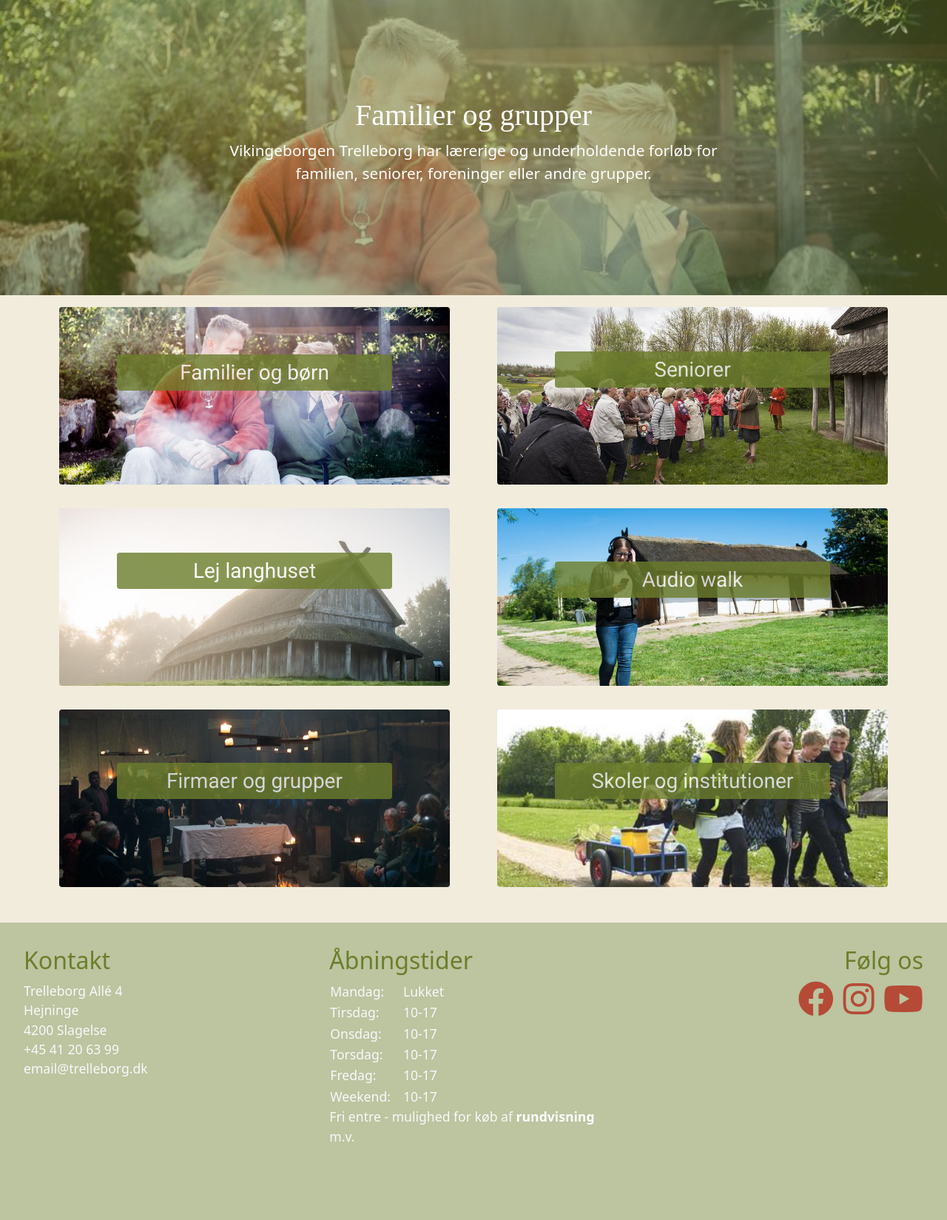
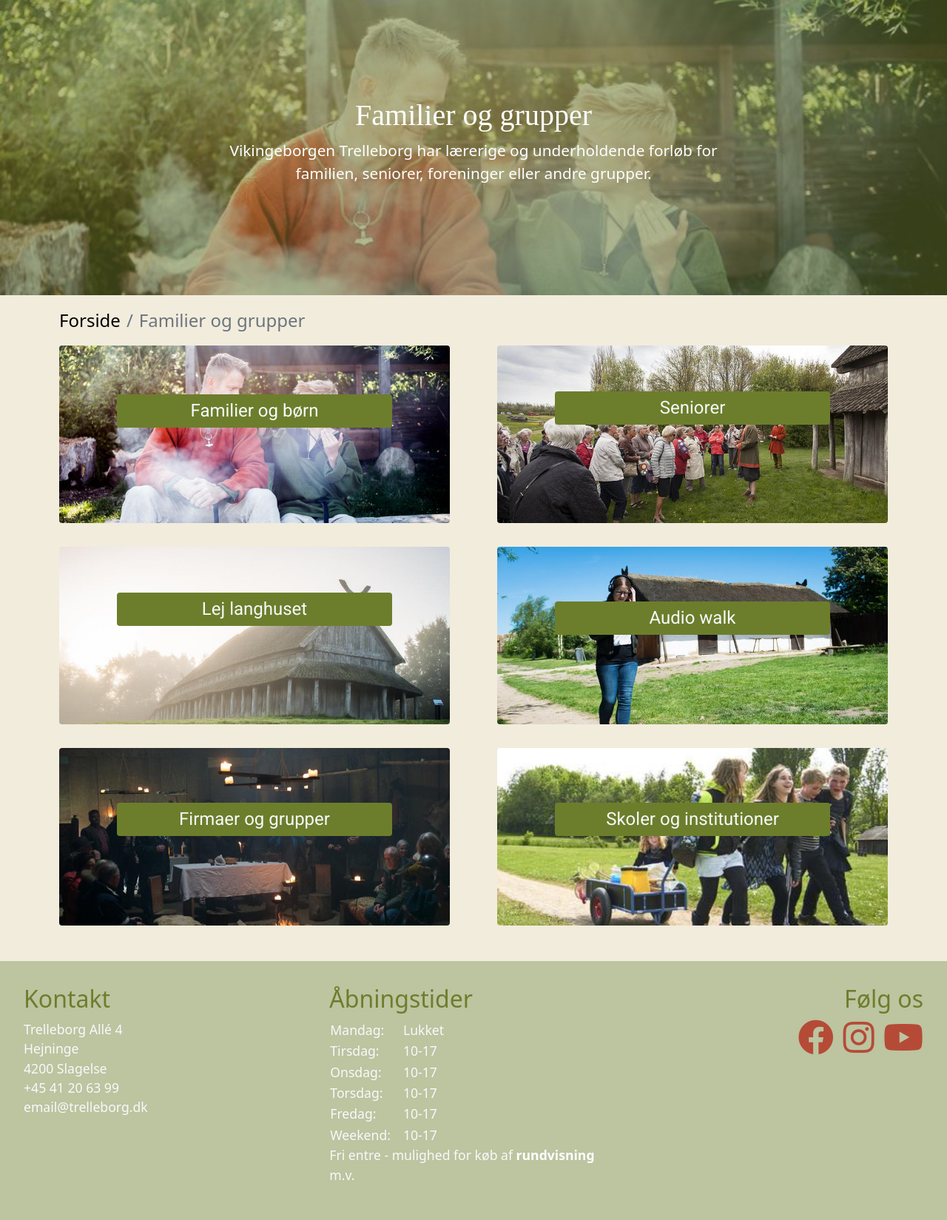
Before and after one commit to Lukdani/semesterprojekt-2, a PHP site: page /familier-og-grupper.php in a window 1280 px wide. Shown: the part 67-1716 px from the top of the page at 74% size. Before the commit the page ends 1610 px from the top, so only its background shows below. Run offline with PHP 8.4, Linux system fonts and the light colour scheme; style sheets or scripts are compiled from the project's sources; some libraries are stand-ins or nearby versions; some web fonts are replaced.

Commit message:
fixet familier og grupper og tilfoejet breadcrumbs

```diff
--- a/css/familier-og-grupper.scss
+++ b/css/familier-og-grupper.scss
@@ -2,9 +2,6 @@
 
 .familier-og-grupper-hero {
   background-image: url("../images/familier_boern.jpeg");
-}
-
-.index-hero h1 {
 }
 
 .family-card-container {
@@ -34,32 +31,45 @@
 }
 
 .family-card .overlay {
+
+    @media screen and (min-width: 992px) {
   visibility: hidden;
+  }
 }
 
 .family-card:hover .overlay {
-  visibility: visible;
+
+    @media screen and (min-width: 992px) {
+    visibility: visible;
   opacity: 0.9;
   transition: all 0.1s ease-in;
+  }
 }
 
 .family-card:hover h3 {
+
+     @media screen and (min-width: 992px) {
   background-color: transparent;
   transition: background-color 0.1s ease-in;
   z-index: 10;
+  }
 }
 
 .family-card h3 {
   background-size: cover;
-  background-color: $custom-green;
-  font-family: "Roboto", "sans-serif";
+font-size: 1.5rem;
+  font-family: $font-family;
   width: 80%;
   text-align: center;
   padding: 0.5rem 0;
-  border-radius: 0.25rem;
-  opacity: 0.8;
-  color: white;
+
+  color: $light;
   z-index: 10;
+       @media screen and (min-width: 992px) {
+  background-color: $custom-green;
+    border-radius: 0.25rem;
+
+  }
 }
 
 .family-card-children {
--- a/css/styles.scss
+++ b/css/styles.scss
@@ -145,13 +145,20 @@
 }
 
 .overlay-container:hover .overlay-description {
+
+
+     @media screen and (min-width: 992px) {
   visibility: visible;
   transition: visibility 0.1s ease-in;
+  }
 }
 
 .overlay-description {
   z-index: 10;
+
+      @media screen and (min-width: 992px) {
   visibility: hidden;
+  }
 }
 
 .hero-carousel img {
@@ -230,8 +237,10 @@
 
 .link-card {
   width: 100%;
-  height: auto;
+  height: 100%;
   max-height: unset;
+  display: flex;
+  align-items:center;
 }
 
 .link-card,
--- a/familier-og-grupper.php
+++ b/familier-og-grupper.php
@@ -32,6 +32,7 @@
         <div class="overlay bg-secondary"></div>
         <div class="row overlay-text">
             <div class="col col-12">
+
                 <h1 class="overlay-text hero-header">
                     Familier og grupper
                 </h1>
@@ -39,17 +40,26 @@
                     Vikingeborgen Trelleborg har lærerige og underholdende forløb for <br> familien, seniorer,
                     foreninger eller andre grupper.
                 </p>
+
             </div>
         </div>
     </div>
     <div class="section">
+    <nav aria-label="breadcrumb">
+            <ol class="breadcrumb">
+                <li class="breadcrumb-item"><a href="/">Forside</a></li>
+                <li class="breadcrumb-item active" aria-current="page">Familier og grupper</li>
+            </ol>
+        </nav>
         <div class="family-card-container">
             <a class="link-card" href="./familier_boern.php">
                 <div class="family-card family-card-children overlay-container">
                     <div class="overlay bg-secondary"></div>
+                    <div class="overlay-text">
                     <h3>Familier og børn</h3>
                     <p class="overlay-description">Vi har tilrettelagte forløb for familien, hvad enten det gælder
                         børnefødselsdag, bålmad, spydkast eller andet.</p>
+                        </div>
             </a>
         </div>
         <div class="family-card family-card-seniors overlay-container">
--- a/rundvisninger.php
+++ b/rundvisninger.php
@@ -42,6 +42,12 @@
 <div class="container-fluid bg-background-color">
     <br>
     <div class="container">
+    <nav aria-label="breadcrumb">
+            <ol class="breadcrumb">
+                <li class="breadcrumb-item"><a href="/">Forside</a></li>
+                <li class="breadcrumb-item active" aria-current="page">Rundvisninger</li>
+            </ol>
+        </nav>
         <h3 class="pageHeader">Rundvisningsmuligheder</h3>
         <br>
         <div class="row gy-5 gx-5">
```
Also changed, not shown: KontaktOgInfo.php (+6 -1 lines), det-sker.php (+7 -0 lines), index.php (+4 -4 lines), css/familier-og-grupper.css, css/styles.css, 2 other files.
